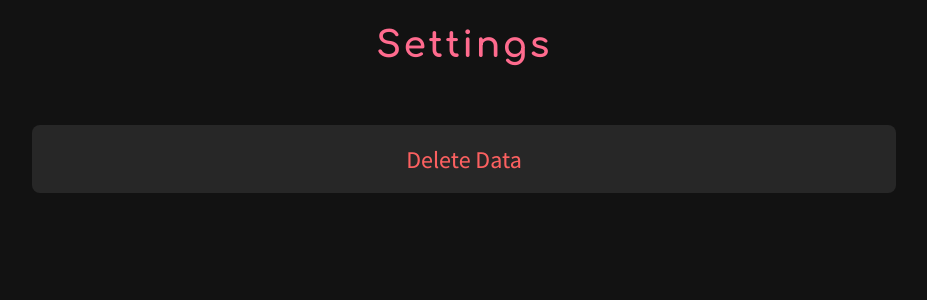
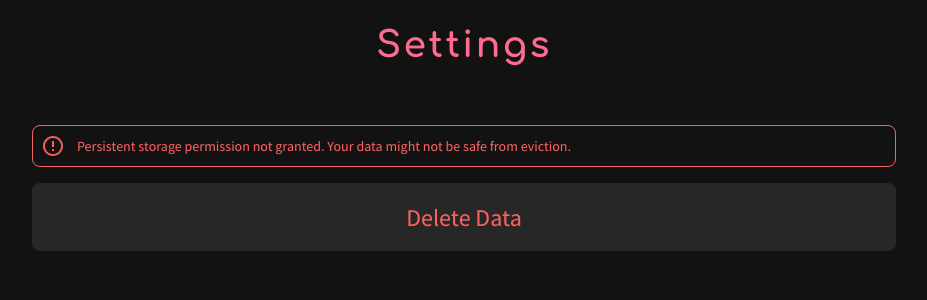
Before and after one commit to roschlau/trackything, a Svelte app: page /settings in a window 1280 px wide. Shown: the top 300 px of the page, without its empty margins (176-1103 px from the left). Built offline with nearby package versions, Linux system fonts and the light colour scheme.

Commit message:
Whoops, fix persistent storage alert condition being inverted

```diff
--- a/src/settings/SettingsScreen.svelte
+++ b/src/settings/SettingsScreen.svelte
@@ -61,7 +61,7 @@
 
 <h1>Settings</h1>
 <div class="settings">
-    {#if persistentStorageGranted}
+    {#if !persistentStorageGranted}
         <div class="alert font-body-bold">
             <svg width="24" height="24" viewBox="0 0 24 24" fill="none" xmlns="http://www.w3.org/2000/svg">
                 <path d="M11 15H13V17H11V15ZM11 7H13V13H11V7ZM12 2C6.47 2 2 6.5 2 12C2 14.6522 3.05357 17.1957 4.92893 19.0711C5.85752 19.9997 6.95991 20.7362 8.17317 21.2388C9.38642 21.7413 10.6868 22 12 22C14.6522 22 17.1957 20.9464 19.0711 19.0711C20.9464 17.1957 22 14.6522 22 12C22 10.6868 21.7413 9.38642 21.2388 8.17317C20.7362 6.95991 19.9997 5.85752 19.0711 4.92893C18.1425 4.00035 17.0401 3.26375 15.8268 2.7612C14.6136 2.25866 13.3132 2 12 2V2ZM12 20C9.87827 20 7.84344 19.1571 6.34315 17.6569C4.84285 16.1566 4 14.1217 4 12C4 9.87827 4.84285 7.84344 6.34315 6.34315C7.84344 4.84285 9.87827 4 12 4C14.1217 4 16.1566 4.84285 17.6569 6.34315C19.1571 7.84344 20 9.87827 20 12C20 14.1217 19.1571 16.1566 17.6569 17.6569C16.1566 19.1571 14.1217 20 12 20V20Z" fill="#FB5E5E"/>
```
